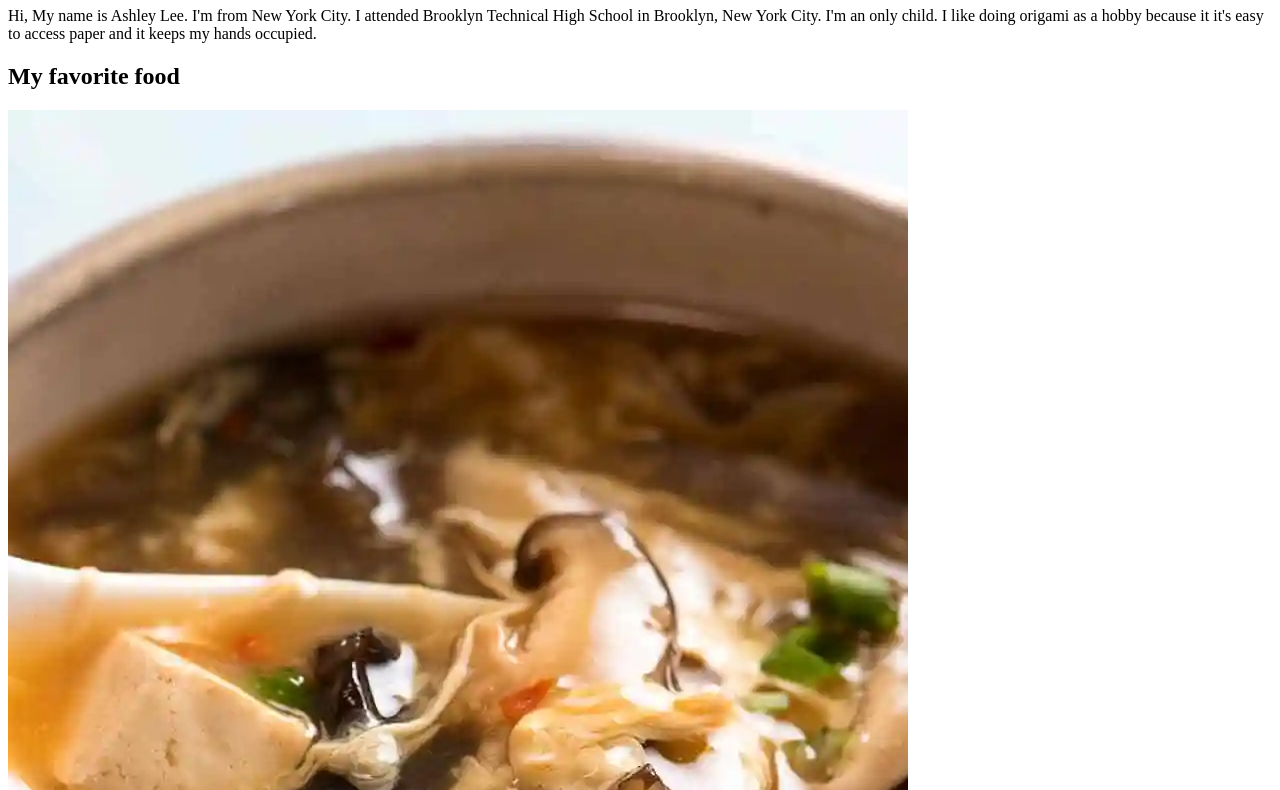
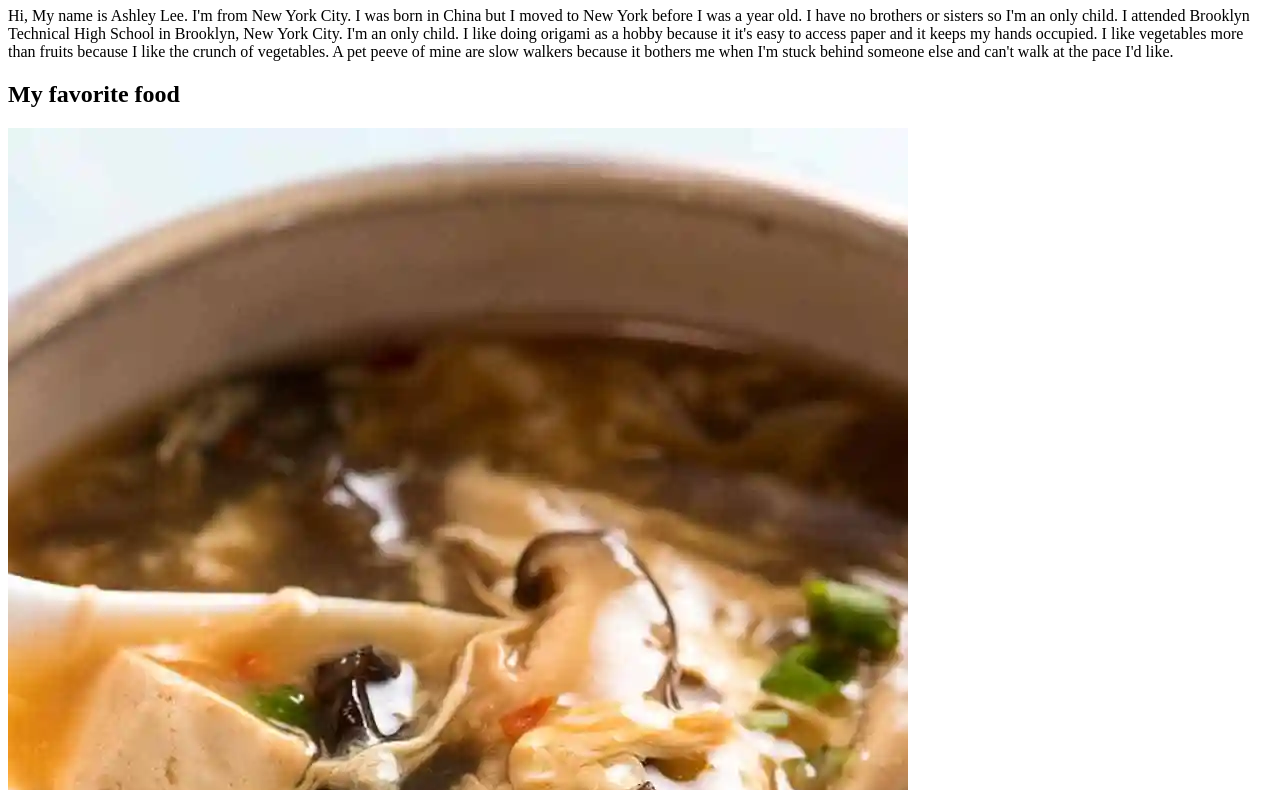
Before and after one commit to ashl3yL/SWEN101.04-Github.io-Introduction, a plain HTML site: page index.html in a window 1280 px wide. Shown: the part 73-863 px from the top of the page. Drawn offline with Linux system fonts and the light colour scheme.

Commit message:
finished

```diff
--- a/index.html
+++ b/index.html
@@ -6,10 +6,12 @@
 <body>
     <h1>Ashley Lee SWEN 101.04 Github.io Assignment</h1>
     <p>
-        Hi, My name is Ashley Lee. I'm from New York City. I attended Brooklyn Technical High School in Brooklyn, New York City. I'm an only child. I like doing origami as a hobby because it it's easy to access paper and it keeps my hands occupied.
+        Hi, My name is Ashley Lee. I'm from New York City. I was born in China but I moved to New York before I was a year old. I have no brothers or sisters so I'm an only child. I attended Brooklyn Technical High School in Brooklyn, New York City. I'm an only child. I like doing origami as a hobby because it it's easy to access paper and it keeps my hands occupied. I like vegetables more than fruits because I like the crunch of vegetables. A pet peeve of mine are slow walkers because it bothers me when I'm stuck behind someone else and can't walk at the pace I'd like.
     </p>
     <h2>My favorite food</h2>
-    <img src="hotsoursoup.webp" alt="an image of hot sour soup">
+    <div>
+        <img src="hotsoursoup.webp" alt="an image of hot sour soup">
+    </div>
     <a href="https://www.rit.edu/computing/department-software-engineering" target="_blank">Link to the SE website</a>
     <h2>Things I'd like to learn in this course</h2>
     <ul>
```
